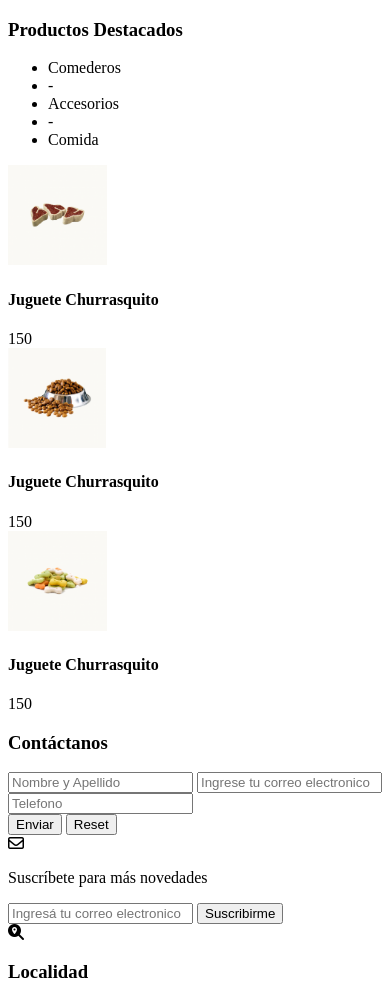
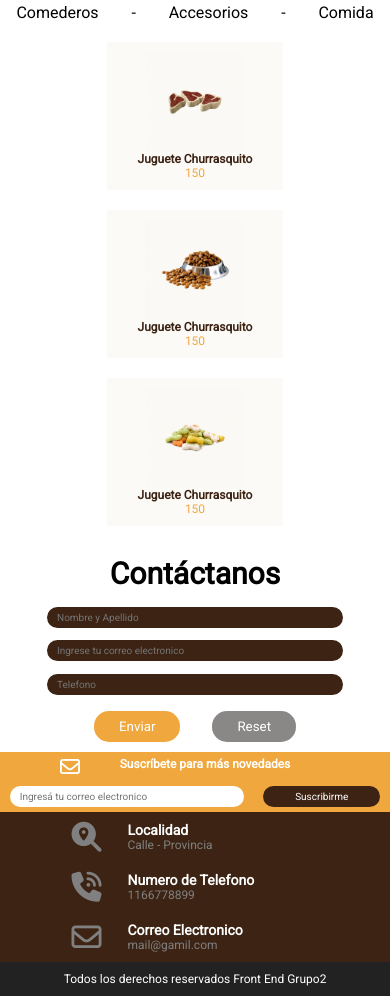
Before and after one commit to AgustinEsposito29/frontEnd1, a plain HTML site: page Clase_18_Petshop/index.html in a window 390 px wide. Shown: the part 498-1497 px from the top of the page. Drawn offline with Linux system fonts and the light colour scheme.

Commit message:
Agregando hoja styles.css

```diff
--- /dev/null
+++ b/Clase_18_Petshop/css/styles.css
@@ -0,0 +1,325 @@
+* {
+    margin: 0;
+    padding: 0;
+    box-sizing: border-box;
+    font-family: 'Roboto', sans-serif;
+}
+
+/* Estilos para Pantallas Grandes  */
+
+@media (max-width: 480px){
+html{
+    height: 100%;
+}
+.ofertas{
+    display: none;
+}
+.navMenu{
+    background-color: #F0A83E;
+    display: flex;
+    flex-flow: column wrap;
+    justify-content: space-between;
+    align-items: center;
+    padding: 10px 0;
+}
+
+.contenedorLogo{
+    width: 50%;
+    padding: 10px;
+    display: flex;
+    justify-content: center;
+    align-items: center;
+}
+
+
+.navList{
+    list-style: none;
+    width: 100%;
+    display: flex;
+    justify-content: space-around;
+    align-items: center;
+}
+
+.navList li{
+    padding: 2px 5px;
+}
+
+.navList li i{
+    color: white;
+    font-size: 10px;
+    margin-right: 2px;
+}
+.navList a{
+    text-decoration: none;
+    text-transform: uppercase;
+    font-size: 10px;
+    color: #FFF;
+}
+
+/* Fondo Imagen */
+.contenedorImagen{
+    background-image: url('/img/fondo.png');
+    padding: 70px 0px;
+    background-size: cover;
+    display: flex;
+    justify-content: center;
+    align-items: center;
+    flex-flow: column wrap;
+}
+
+.contenidoImagen{
+    height: 100px;
+    display: flex;
+    flex-flow: column wrap;
+    justify-content: space-between;
+    align-items: center;
+}
+
+.contenedorImagen span{
+    width: 100%;
+    font-size: 20px;
+    text-align: center;
+    background-color: #FFF;
+    border-radius: 5px;
+    opacity: .9;
+    padding: 10px 5px;
+}
+
+.contenidoImagen p{
+    display: none;
+}
+
+.contenidoImagen a{
+    background-color: #F0A83E;
+    color: #FFF;
+    text-decoration: none;
+    margin-top: 10px;
+    padding: 10px 5px;
+    border-radius: 5px;
+}
+
+/* Menu Productos */
+
+.menuProductos{
+    display: flex;
+    flex-flow: column wrap;
+    justify-content: space-around;
+    align-items: center;
+}
+
+.menuProductos img{
+    width: 100%;
+    height: 130px;
+}
+.menuProductos h1{
+    width: 80%;
+    font-size: 30px;
+    text-align: center;
+}
+
+.listaMenu{
+    width: 100%;
+    list-style: none;
+    display: flex;
+    margin-top: 10px;
+    justify-content: space-around;
+    align-items: center;
+}
+
+/* Lista Producos y Productos */
+.productos{
+    display: flex;
+    flex-flow: column wrap;
+    align-items: center;
+    justify-content: space-around;
+    padding: 10px 0px;
+}
+
+.producto{
+    display: flex;
+    padding: 10px 5px;
+    width: 45%;
+    flex-direction: column;
+    align-items: center;
+    justify-content: space-around;
+    background: #FBFAF6;
+    margin: 10px 0px;
+}
+
+.producto h4{
+    color: #3C2313;
+    font-size: 12px;
+}
+
+.precio{
+    color: #F0A83E;
+    font-size: 12px;
+}
+/* Contacto */
+.ContenedorContacto{
+    display: flex;
+    flex-direction: column;
+    align-items: center;
+    padding: 10px 0px;
+}
+
+.ContenedorContacto h3{
+    font-size: 30px;
+}
+.formularioContacto{
+    height: 120px;
+    display: flex;
+    flex-direction: column;
+    align-items: center;
+    justify-content: space-around;
+    width: 100%;
+    padding: 10px;
+}
+
+.formularioContacto input{
+    background: #3C2313;
+    border-radius: 15px;
+    border-style: none;
+    padding: 5px 10px;
+    font-size: 10px;
+    width: 80%;
+    color: #AB9C9C;
+}
+
+.contenedorBtn{
+    width: 60%;
+    display: flex;
+    justify-content: space-around;
+}
+
+.contenedorBtn input[type=submit]{
+    background: #F0A83E;
+    border-radius: 15px;
+    padding: 8px 25px;
+    color: white;
+    border-style: none;
+}
+
+.contenedorBtn input[type=reset]{
+    background: #8A8787;
+    border-radius: 15px;
+    padding: 8px 25px;
+    color: white;
+    border-style: none;
+}
+
+/* Article Suscripcion */
+
+.suscripcion{
+    background: #F0A83E;
+    width: 100%;
+    height: 60px;
+    display: flex;
+    flex-direction: column;
+    justify-content: space-around;
+    align-items: center;
+}
+
+.contendioSuscripcion{
+    display: flex;
+    justify-content: space-evenly;
+    justify-content: center;
+}
+
+.fa-envelope{
+    font-size: 20px;
+    color: #FFF;
+}
+.contendioSuscripcion p{
+    text-align: center;
+    font-size: 12px;
+    width: 250px;
+    color: #FFF;
+    font-weight: bold;
+}
+.suscripcion form{
+    width: 100%;
+    display: flex;
+    justify-content: space-around;
+    align-items: center;
+}
+
+.suscripcion input[type=text]{
+    background: #FFFFFF;
+    border-radius: 15px;
+    color: #A0A0A0;
+    font-size: 10px;
+    border-style: none;
+    padding: 5px 10px;
+    width: 60%;
+}
+
+.suscripcion input[type=button]{
+    background: #3C2313;
+    border-radius: 15px;
+    font-size: 10px;
+    border-style: none;
+    padding: 5px 10px;
+    color: #FFF;
+    width: 30%;
+}
+
+/* Seccion Informacion */
+
+.listaInfo{
+    background-color: #3C2313;
+    display: flex;
+    flex-flow: column wrap;
+    justify-content: center;
+    align-items: center;
+}
+
+.listaInfo h3{
+    color: white;
+}
+
+.listaInfo p, .listaInfo i{
+    color: gray;
+}
+
+.info{
+    position: relative;
+    width: 70%;
+    display: flex;
+    justify-content: space-around;
+    align-items: center;
+}
+
+.info p{
+    text-decoration: none;
+}
+
+
+.contenidoInfo{
+    width: 70%;
+    margin: 10px 0px;
+    font-size: 12px;
+}
+
+.icono{
+    color: white;
+    font-size: 30px;
+    border-radius: 50%;
+}
+
+/* Footer */
+
+footer{
+    padding: 10px 0px;
+    background-color: #222222;;
+    display: flex;
+    justify-content: center;
+    align-items: center;
+}
+
+footer p{
+    color: #FFF;
+    font-size: 12px;
+}
+
+}
--- a/Clase_18_Petshop/index.html
+++ b/Clase_18_Petshop/index.html
@@ -5,6 +5,8 @@
     <meta http-equiv="X-UA-Compatible" content="IE=edge">
     <meta name="viewport" content="width=device-width, initial-scale=1.0">
     <title>Document</title>
+<!-- Importamos hoja de estilo para Mobile -->
+    <link rel="stylesheet" href="./css/styles.css">
 
 <!-- Importamos hoja de estilo para pantallas grandes  -->
     <link rel="stylesheet" href="./css/styless2.css">
```
